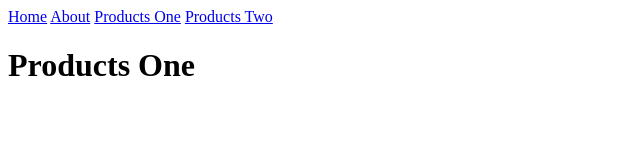
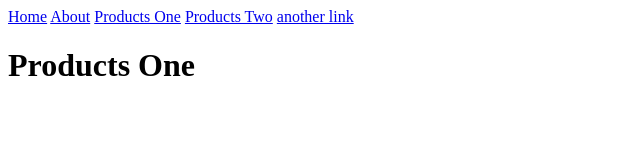
Before and after one commit to Nella1a/git-practice, a plain HTML site: page productsOne.html in a window 1280 px wide. Shown: the whole page, without its empty margins (0-640 px from the left). Drawn offline with Linux system fonts and the light colour scheme.

Commit message:
Add one link

```diff
--- a/productsOne.html
+++ b/productsOne.html
@@ -10,6 +10,7 @@
         <a href="about.html">About</a>
         <a href="productsOne.html">Products One</a>
         <a href="productsTwo.html">Products Two</a>
+        <a href="#">another link</a>
        </nav>
     </header>
     <main>
```
Also changed, not shown: productsTwo.html (+1 -0 lines).
